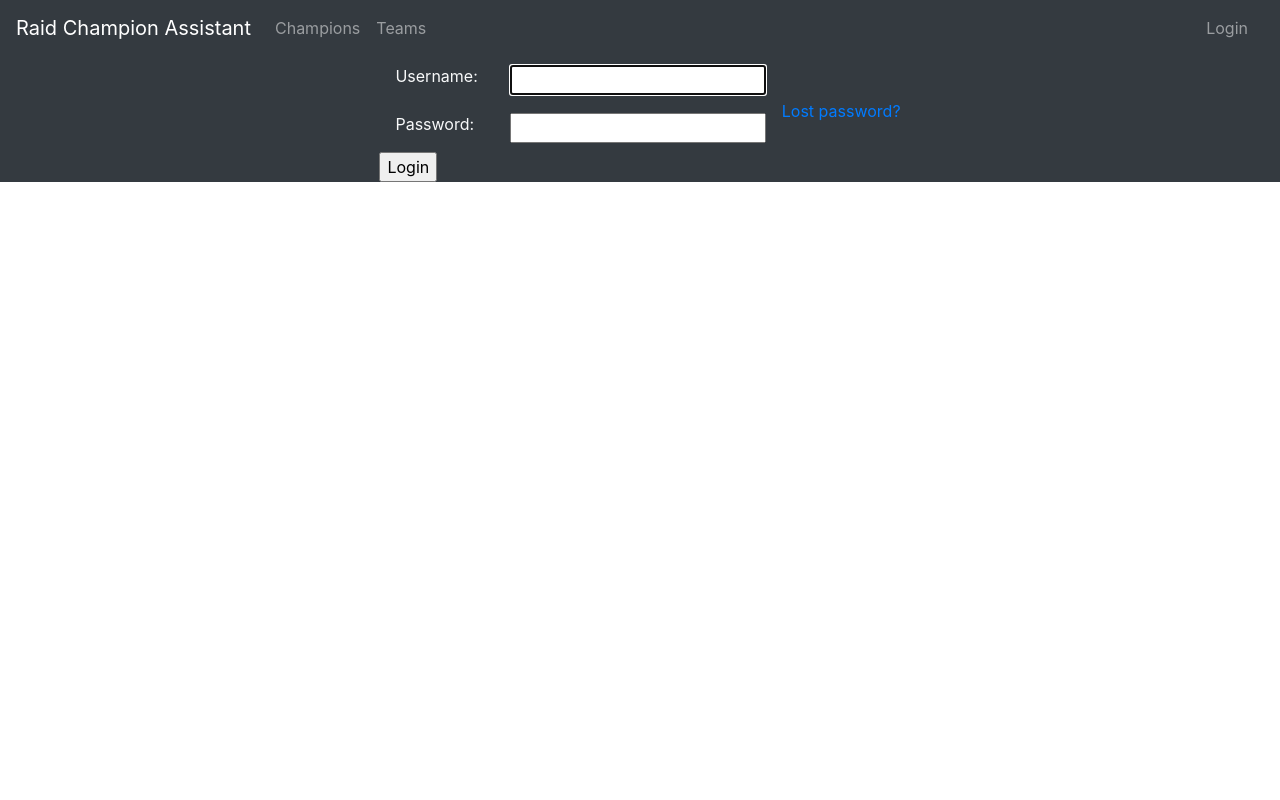
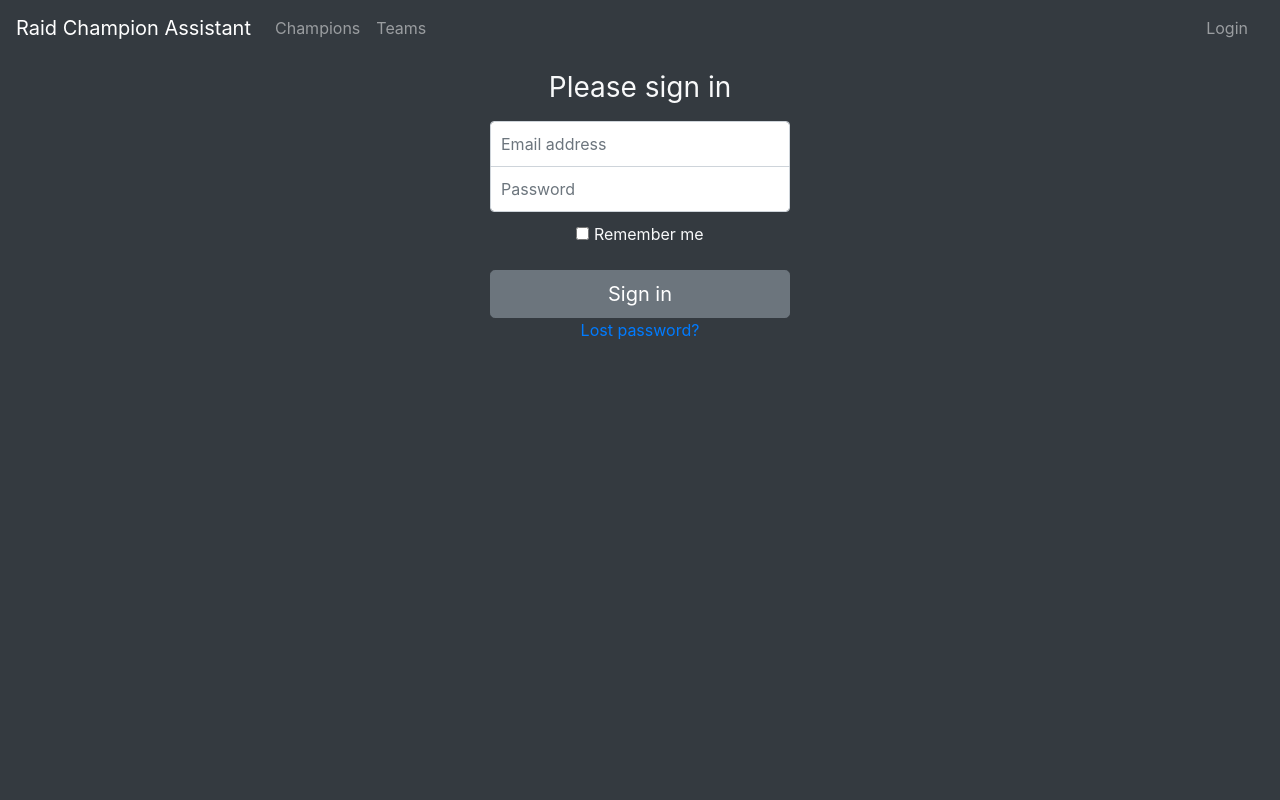
Before and after one commit to elandt/raid, a Django app: page /accounts/login/ in a window 1280 px wide. Run offline with Django 3.2, Linux system fonts and the light colour scheme; parts of the project's set-up code (start-up, migrations or seed data) failed here and were passed over; some libraries are stand-ins or nearby versions.

Commit message:
Replace existing login template with the example from bootstrap, and update styles to match theirs. Add style to make all page backgrounds match Bootstrap's bg-dark.

```diff
--- a/raid/champion_helper/static/champion_helper/site_style.css
+++ b/raid/champion_helper/static/champion_helper/site_style.css
@@ -5,3 +5,40 @@ th, td { padding: 8px 16px; }
 th     { background:#eee; color: black;}
 
 .stickyFilter { position: sticky; top: 55px; }
+
+html,
+body {
+  height: 100%;
+  /* Same color as Bootstrap's bg-dark */
+  background-color: #343a40!important;
+}
+
+.form-signin {
+    width: 100%;
+    max-width: 330px;
+    padding: 15px;
+    margin: auto;
+  }
+  .form-signin .checkbox {
+    font-weight: 400;
+  }
+  .form-signin .form-control {
+    position: relative;
+    box-sizing: border-box;
+    height: auto;
+    padding: 10px;
+    font-size: 16px;
+  }
+  .form-signin .form-control:focus {
+    z-index: 2;
+  }
+  .form-signin input[type="email"] {
+    margin-bottom: -1px;
+    border-bottom-right-radius: 0;
+    border-bottom-left-radius: 0;
+  }
+  .form-signin input[type="password"] {
+    margin-bottom: 10px;
+    border-top-left-radius: 0;
+    border-top-right-radius: 0;
+  }
--- a/raid/champion_helper/templates/registration/login.html
+++ b/raid/champion_helper/templates/registration/login.html
@@ -1,9 +1,8 @@
 {% extends "champion_helper/base.html" %}
 
 {% block content %}
-<!-- Need to figure out how to get the entire page to be dark -->
-<div class="container-fluid bg-dark text-light">
-    <div class="row align-items-center justify-content-center">
+<div class="container-fluid text-light">
+    <div class="row align-items-center justify-content-center text-center">
         {% if form.errors %}
         <p>Your username and password didn't match. Please try again.</p>
         {% endif %}
@@ -17,26 +16,24 @@
         {% endif %}
         {% endif %}
 
-        <form method="post" action="{% url 'login' %}">
+        <form method="post" class="form-signin" action="{% url 'login' %}">
             {% csrf_token %}
-            <table>
-                <tr>
-                    <td>{{ form.username.label_tag }}</td>
-                    <td>{{ form.username }}</td>
-                </tr>
-                <tr>
-                    <td>{{ form.password.label_tag }}</td>
-                    <td>{{ form.password }}</td>
-                </tr>
-            </table>
-
-            <input type="submit" value="Login">
+            <h1 class="h3 mb-3 font-weight-normal">Please sign in</h1>
+            <label for="inputEmail" class="sr-only">{{ form.username }}</label>
+            <input type="email" id="inputEmail" class="form-control" placeholder="Email address" required autofocus>
+            <label for="inputPassword" class="sr-only">{{ form.password }}</label>
+            <input type="password" id="inputPassword" class="form-control" placeholder="Password" required>
+            <!-- I'll need to remove this or implement it -->
+            <div class="checkbox mb-3">
+                <label>
+                    <input type="checkbox" value="remember-me"> Remember me
+                </label>
+            </div>
+            <button class="btn btn-lg btn-secondary btn-block" type="submit">Sign in</button>
             <input type="hidden" name="next" value="{{ next }}">
+            {# Assumes you setup the password_reset view in your URLconf #}
+            <a href="{% url 'password_reset' %}">Lost password?</a>
         </form>
-
-        {# Assumes you setup the password_reset view in your URLconf #}
-        <!-- Don't like the current formatting of this. -->
-        <p><a href="{% url 'password_reset' %}">Lost password?</a></p>
     </div>
 </div>
 {% endblock %}
```
